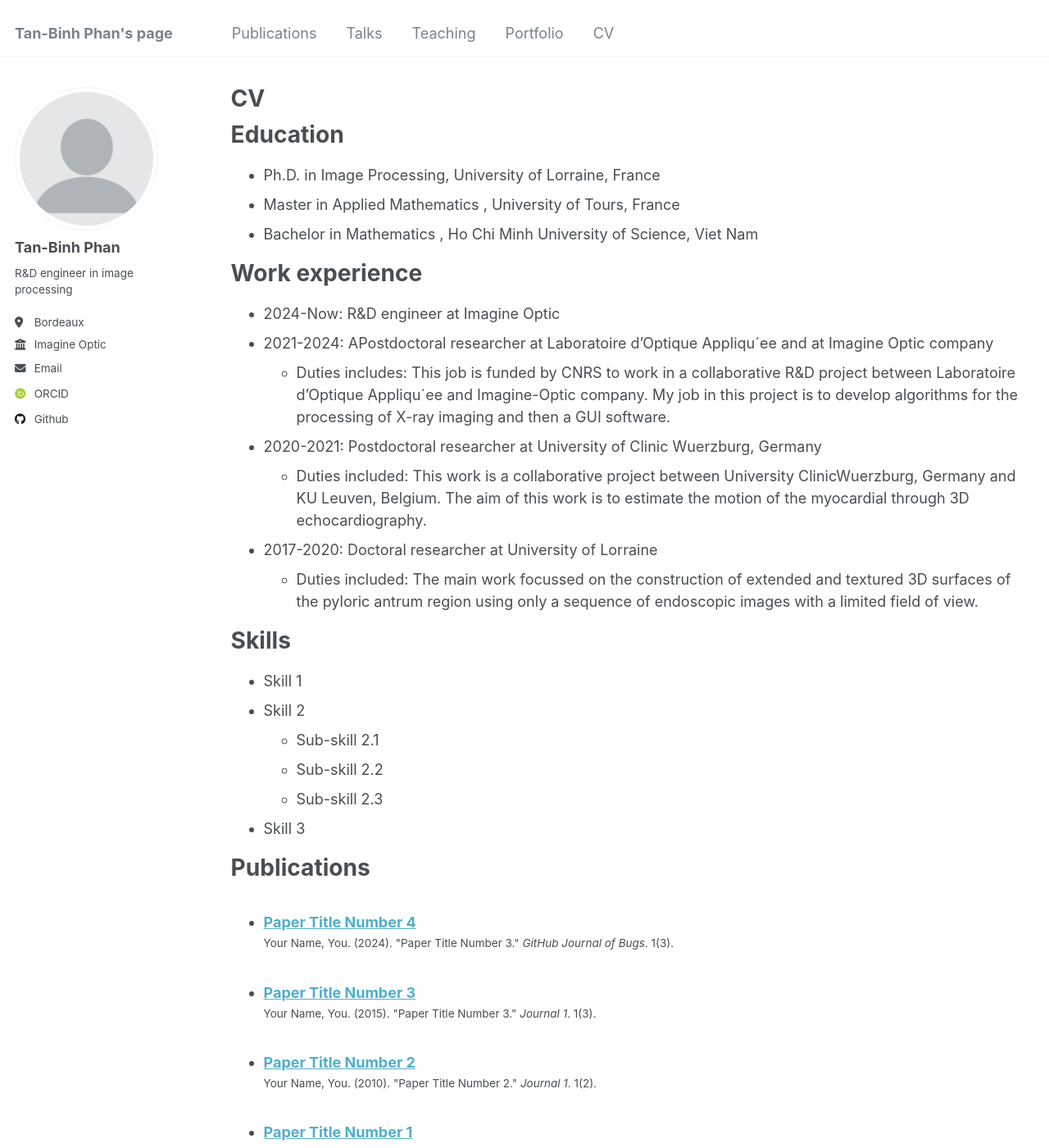
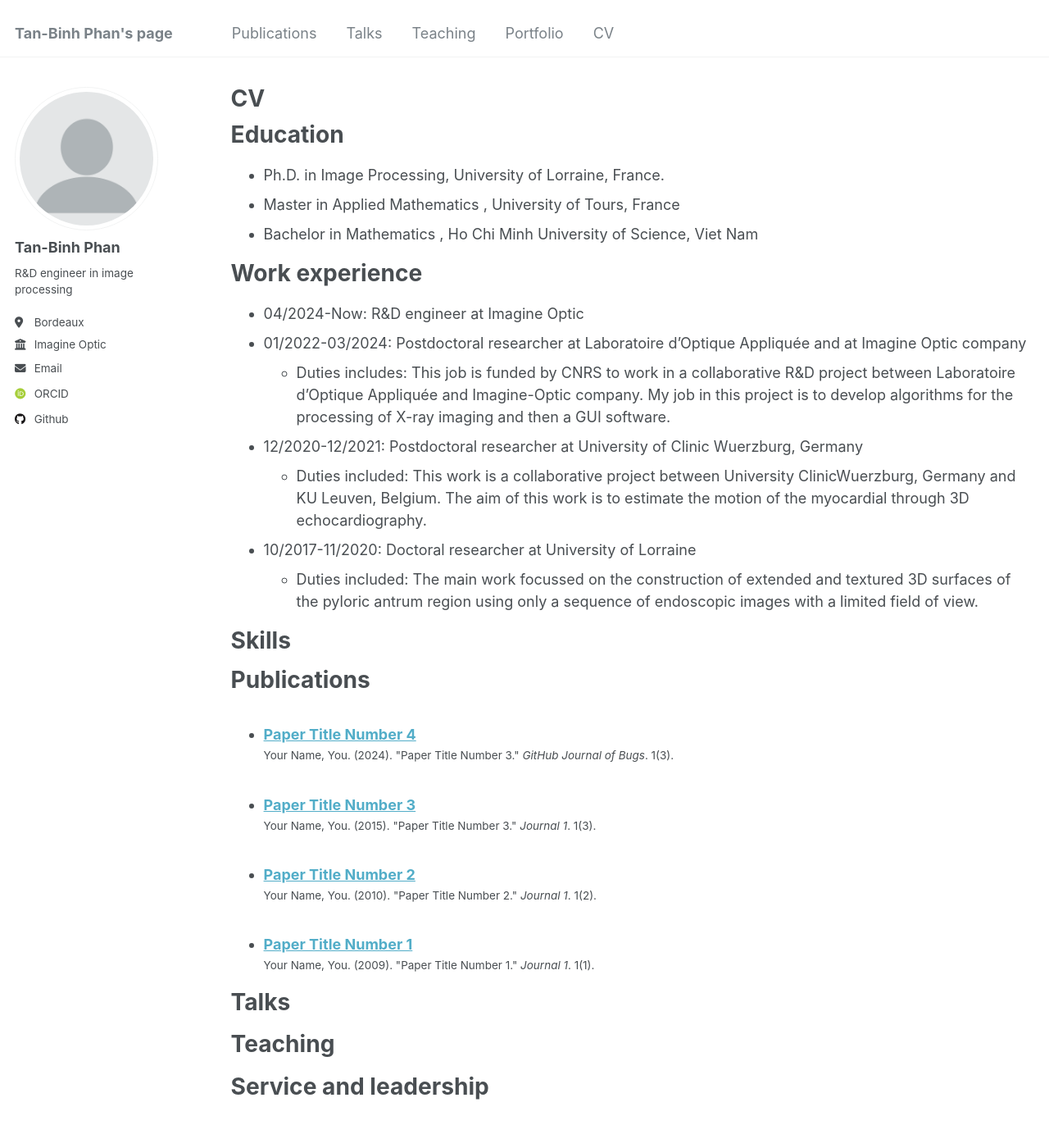
Before and after one commit to TanBinh93/tanbinhphan.github.io, a Jekyll site: the page built from _pages/cv.md, in a window 1280 px wide and 1400 px high. Shown: the whole window at 82% size. Built offline with Jekyll 4.4.1, drawn with Linux system fonts in a browser that asks for light colours; some web fonts are replaced.

Commit message:
Update cv.md

```diff
--- a/_pages/cv.md
+++ b/_pages/cv.md
@@ -11,36 +11,29 @@ redirect_from:
 
 Education
 ======
-* Ph.D. in Image Processing, University of Lorraine, France
+* Ph.D. in Image Processing, University of Lorraine, France.
 * Master in Applied Mathematics , University of Tours, France
 * Bachelor in Mathematics , Ho Chi Minh University of Science, Viet Nam
 
 Work experience
 ======
-* 2024-Now: R&D engineer at Imagine Optic
-* 2021-2024: APostdoctoral researcher at Laboratoire d’Optique Appliqu´ee and at Imagine Optic company
-  * Duties includes: This job is funded by CNRS to work in a collaborative R&D project between Laboratoire
-d’Optique Appliqu´ee and Imagine-Optic company. My job in this project is to develop
+* 04/2024-Now: R&D engineer at Imagine Optic
+* 01/2022-03/2024: Postdoctoral researcher at Laboratoire d'Optique Appliquée and at Imagine Optic company
+  * Duties includes: This job is funded by CNRS to work in a collaborative R&D project between Laboratoire d'Optique Appliquée and Imagine-Optic company. My job in this project is to develop
 algorithms for the processing of X-ray imaging and then a GUI software.
 
-* 2020-2021: Postdoctoral researcher at University of Clinic Wuerzburg, Germany
+* 12/2020-12/2021: Postdoctoral researcher at University of Clinic Wuerzburg, Germany
   * Duties included: This work is a
 collaborative project between University ClinicWuerzburg, Germany and KU Leuven, Belgium.
 The aim of this work is to estimate the motion of the myocardial through 3D echocardiography.
 
-* 2017-2020: Doctoral researcher at University of Lorraine
+* 10/2017-11/2020: Doctoral researcher at University of Lorraine
   * Duties included: The main work focussed on the construction
 of extended and textured 3D surfaces of the pyloric antrum region using only a sequence of
 endoscopic images with a limited field of view.
 
 Skills
 ======
-* Skill 1
-* Skill 2
-  * Sub-skill 2.1
-  * Sub-skill 2.2
-  * Sub-skill 2.3
-* Skill 3
 
 Publications
 ======
```
